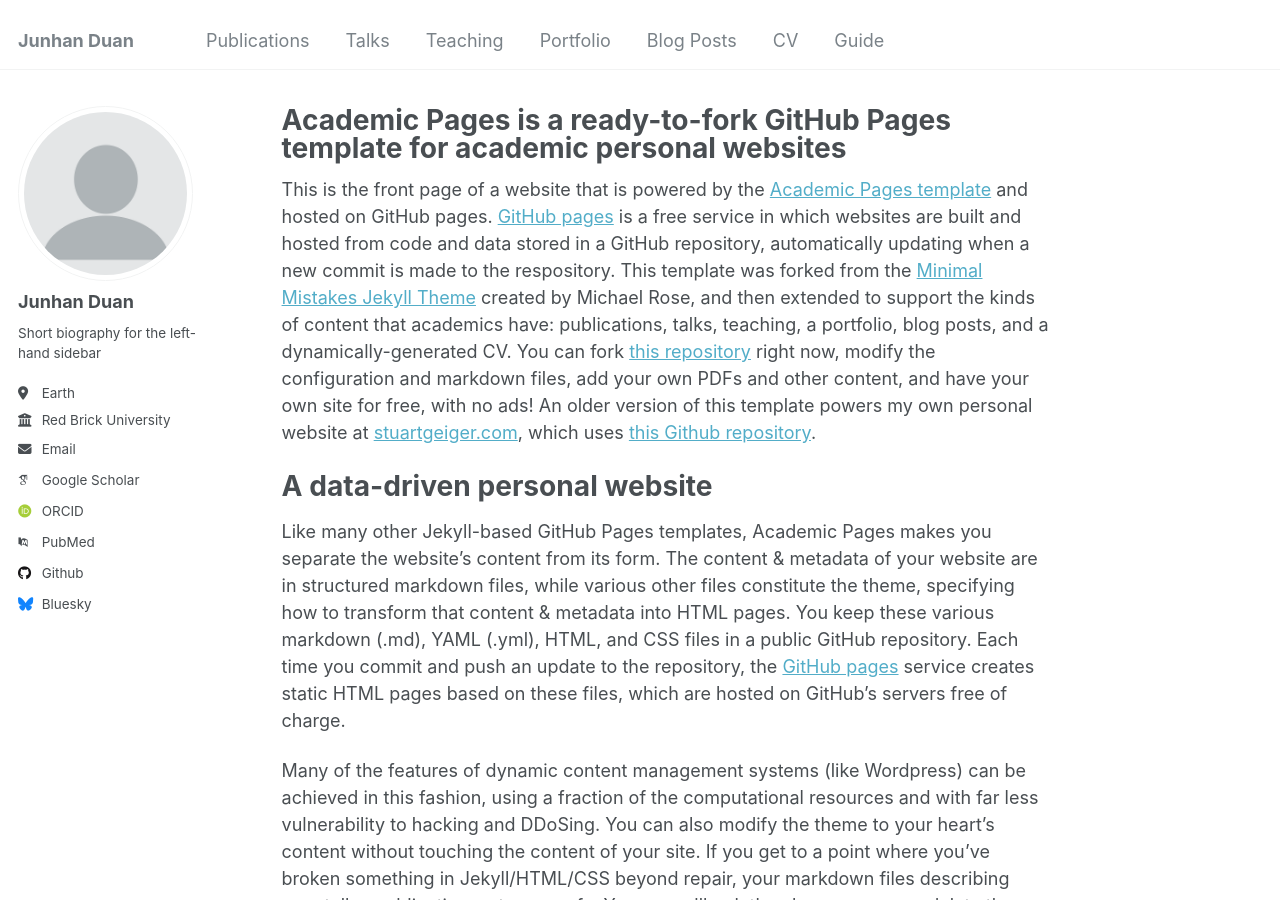
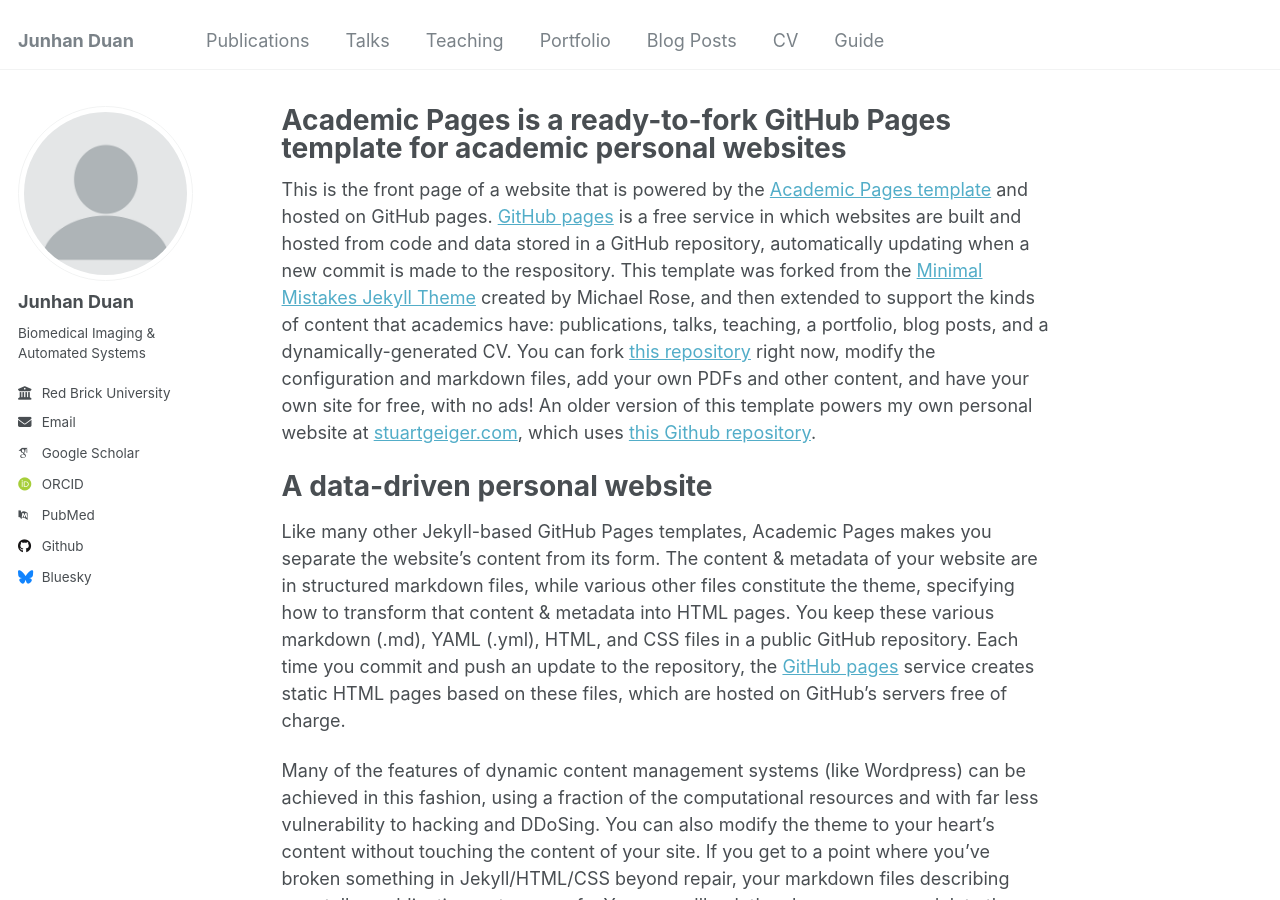
Before and after one commit to DJH-001/DJH-001.github.io, a Jekyll site: the page built from _pages/about.md, in a window 1280 px wide and 900 px high. Built offline with Jekyll 4.4.1, drawn with Linux system fonts in a browser that asks for light colours; some web fonts are replaced.

Commit message:
Update _config.yml

```diff
--- a/_config.yml
+++ b/_config.yml
@@ -24,11 +24,11 @@ author:
   avatar           : "profile.png"
   name             : "Junhan Duan"
   pronouns         : # example: "she/her"
-  bio              : "Short biography for the left-hand sidebar"
-  location         : "Earth"
+  bio              : "Biomedical Imaging & Automated Systems"
+  #location         : "Earth"
   employer         : "Red Brick University"
   uri              : # URL
-  email            : "none@example.org"
+  email            : "duanjh7@mail2.sysu.edu.cn"
 
   # Academic websites
   arxiv            : # URL - Update with the correct link to your profile
```
